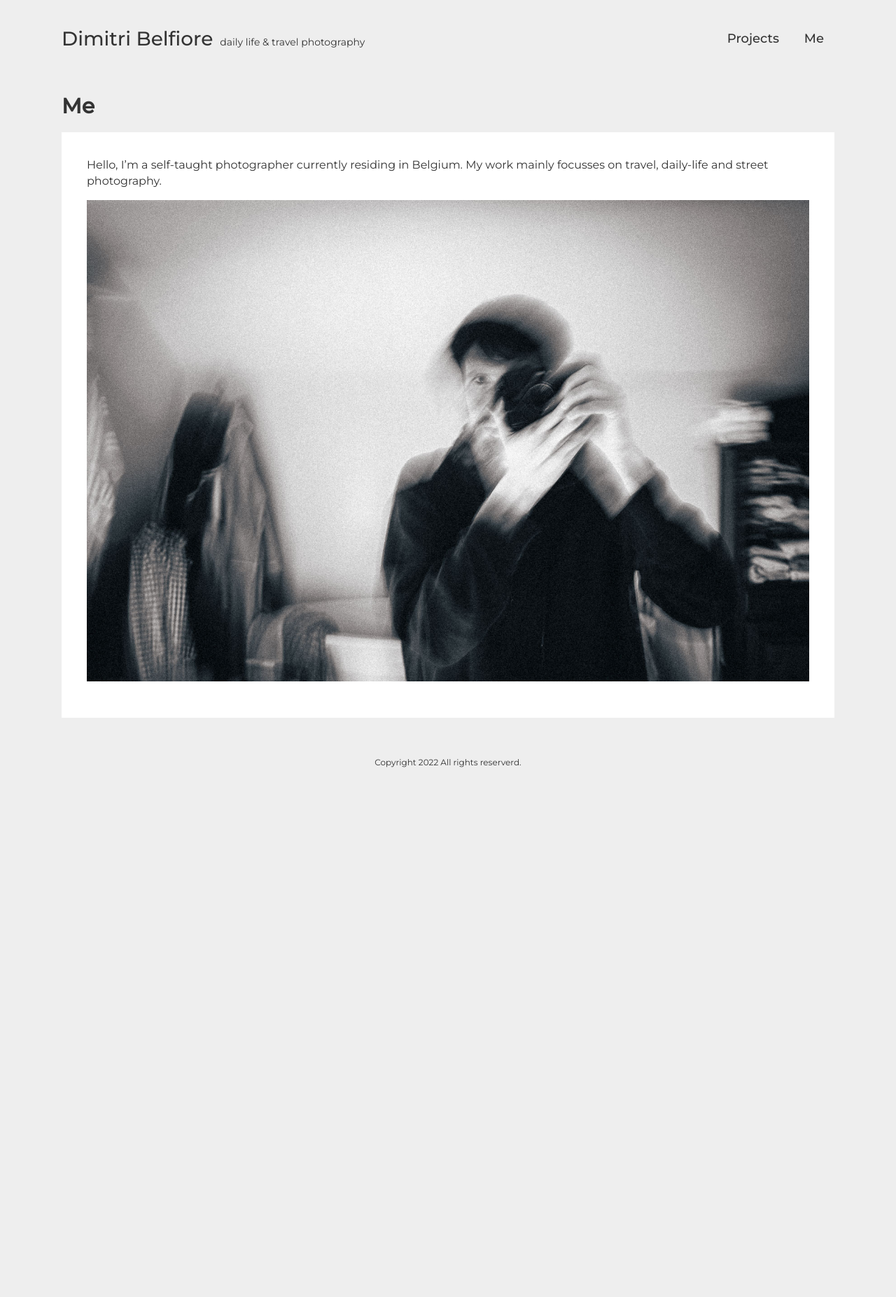
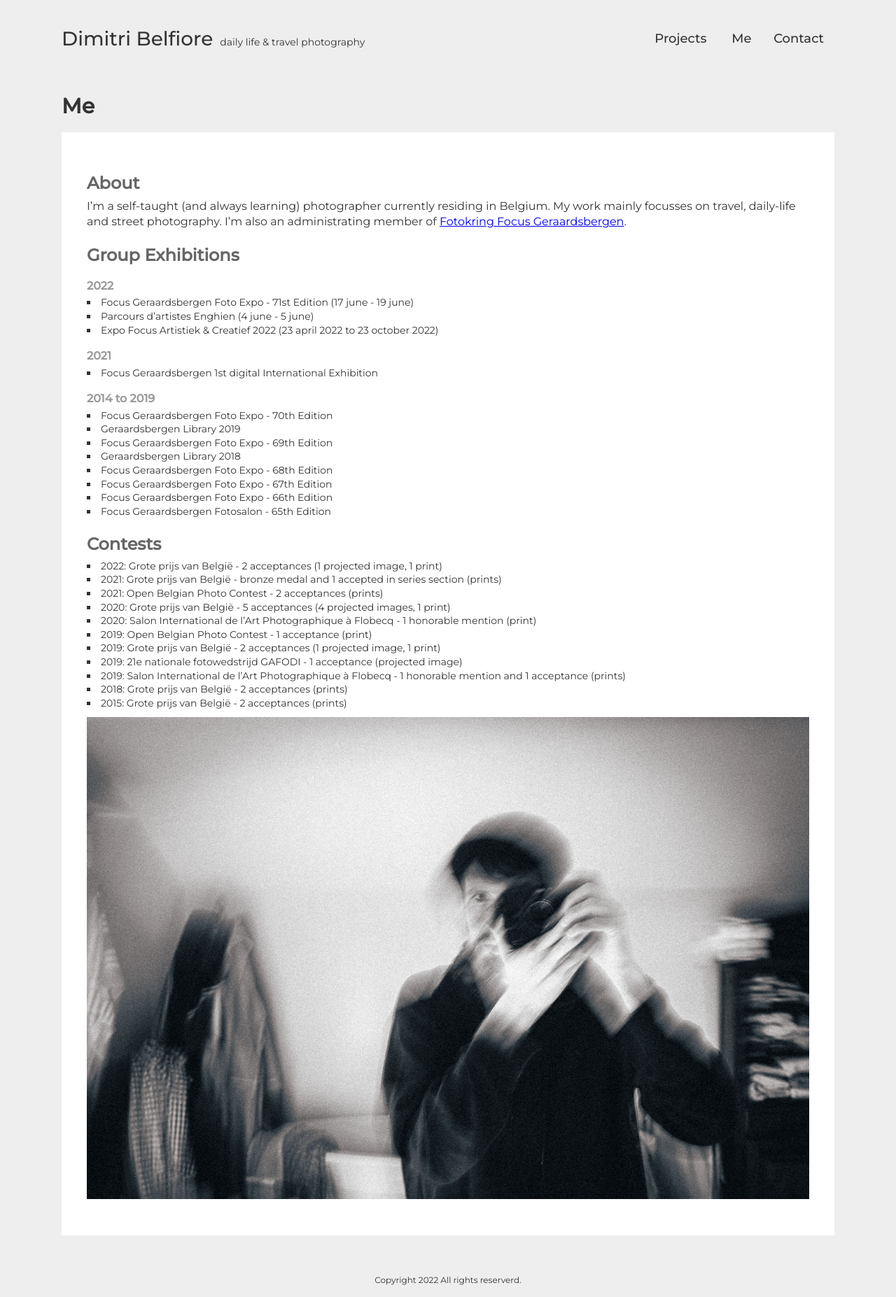
Before and after one commit to dimz25/dimz25.github.io, a Jekyll site: the page built from pages/me.md, in a window 1280 px wide. Shown: the whole page at 70% size. Built offline with Jekyll 4.4.1, drawn with Linux system fonts in a browser that asks for light colours; before the commit the page ends 1115 px from its top, so only the background shows below that.

Commit message:
update
add contact page, and complete the me page

```diff
--- a/_data/navigation.yml
+++ b/_data/navigation.yml
@@ -16,3 +16,6 @@
 - name: Me
   link: /me
   type: permanent
+- name: Contact
+  link: /contact
+  type: permanent
--- a/_sass/header.scss
+++ b/_sass/header.scss
@@ -72,12 +72,13 @@ h1 {
 h2 {
   font-family: 'Montserrat', sans-serif;
   font-size: 2.4rem;
-  color: #999;
+  color: #666;
   margin-bottom: 0.5rem;
 }
 h3 {
   font-family: 'Montserrat', sans-serif;
   font-size: 1.6rem;
+	margin-bottom: 0.3rem;
 }
 
 p {
@@ -91,6 +92,8 @@ strong{
   color: #666;
 }
 
+
+/* this is mainly to style navigation, which is treated as a list*/
 ul{
 display: inline-block;
   list-style-type: none;
@@ -98,6 +101,7 @@ display: inline-block;
   padding: 0;
 }
 
+/*article encapsulates most of the pages content*/
 article{
 margin: 0 auto;
 margin-bottom: 6px;
@@ -106,12 +110,34 @@ max-width: 1200px;
 background-color: white;
 }
 
+/*this mostly targets the lists on the me page*/
+article ul{
+	list-style-type: square;
+	list-style-position: inside;
+}
+
+article h3{
+	color: #999;
+}
+
+li{
+	font-size: 1.4rem;
+}
+
+
+/*the text beneath the article, tags and so*/
 .meta{
 	margin-bottom: 72px;
 }
 
+
 img{
-max-width: 100%;
+max-width: 100%; /*max-width makes it possible for images to size with browser width*/
+}
+
+/* this tartgets an image included via markdown, happens mostly in contact page at the moment*/
+p img{
+	margin-top: 10px;
 }
 
 /* Styling for the footer */
@@ -123,6 +149,41 @@ footer{
 
 footer p{
   font-size: 1.2rem;
+}
+
+/* Styling for the form on the contact page*/
+label{
+	display: block;
+	font-size: 1.6rem;
+}
+textarea {
+  width: 100%;
+  height: 150px;
+  padding: 12px 20px;
+  box-sizing: border-box;
+  border: 2px solid #ccc;
+  border-radius: 4px;
+  background-color: #f8f8f8;
+  resize: none;
+}
+
+input[type=email] {
+  width: 100%;
+  padding: 12px 20px;
+  margin: 8px 0;
+  box-sizing: border-box;
+}
+
+button[type=button], button[type=submit], button[type=reset] {
+  background-color: #ccc;
+  border: none;
+  color: black;
+  padding: 16px 32px;
+  text-decoration: none;
+  margin: 4px 2px;
+  cursor: pointer;
+  font-size: 2.0rem;
+  font-weight: 700;
 }
 
 /* Styling fot the books page */
--- a/pages/me.md
+++ b/pages/me.md
@@ -4,6 +4,40 @@ permalink: /me/
 layout: project
 ---
 
-Hello, I'm a self-taught photographer currently residing in Belgium. My work mainly focusses on travel, daily-life and street photography.
+## About
+I'm a self-taught (and always learning) photographer currently residing in Belgium. My work mainly focusses on travel, daily-life and street photography. I'm also an administrating member of [Fotokring Focus Geraardsbergen](https://www.focusgeraardsbergen.be).
+
+## Group Exhibitions
+
+### 2022
+* Focus Geraardsbergen Foto Expo - 71st Edition (17 june - 19 june)
+* Parcours d'artistes Enghien (4 june - 5 june)
+* Expo Focus Artistiek & Creatief 2022 (23 april 2022 to 23 october 2022)
+
+### 2021
+* Focus Geraardsbergen 1st digital International Exhibition
+
+### 2014 to 2019
+* Focus Geraardsbergen Foto Expo - 70th Edition
+* Geraardsbergen Library 2019
+* Focus Geraardsbergen Foto Expo - 69th Edition
+* Geraardsbergen Library 2018
+* Focus Geraardsbergen Foto Expo - 68th Edition
+* Focus Geraardsbergen Foto Expo - 67th Edition
+* Focus Geraardsbergen Foto Expo - 66th Edition
+* Focus Geraardsbergen Fotosalon - 65th Edition
+
+## Contests
+* 2022: Grote prijs van België - 2 acceptances (1 projected image, 1 print)
+* 2021: Grote prijs van België - bronze medal and 1 accepted in series section (prints)
+* 2021: Open Belgian Photo Contest - 2 acceptances (prints)
+* 2020: Grote prijs van België - 5 acceptances (4 projected images, 1 print)
+* 2020: Salon International de l’Art Photographique à Flobecq - 1 honorable mention (print)
+* 2019: Open Belgian Photo Contest - 1 acceptance (print)
+* 2019: Grote prijs van België - 2 acceptances (1 projected image, 1 print)
+* 2019: 21e nationale fotowedstrijd GAFODI - 1 acceptance (projected image)
+* 2019: Salon International de l’Art Photographique à Flobecq - 1 honorable mention and 1 acceptance (prints)
+* 2018: Grote prijs van België - 2 acceptances (prints)
+* 2015: Grote prijs van België - 2 acceptances (prints)
 
 ![This is me](/assets/images/me.jpg)
```
Also changed, not shown: pages/contact.html (added, +27 -0 lines).
